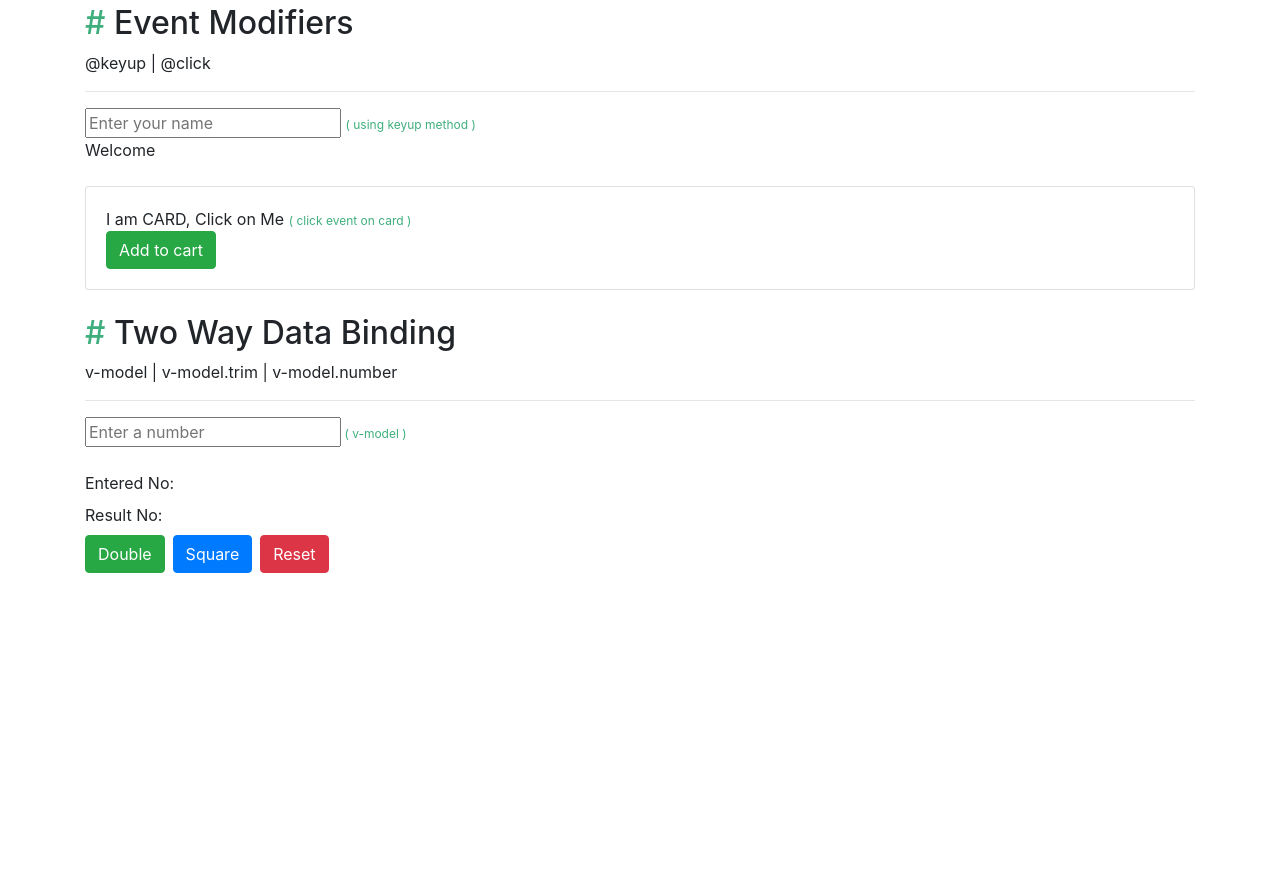
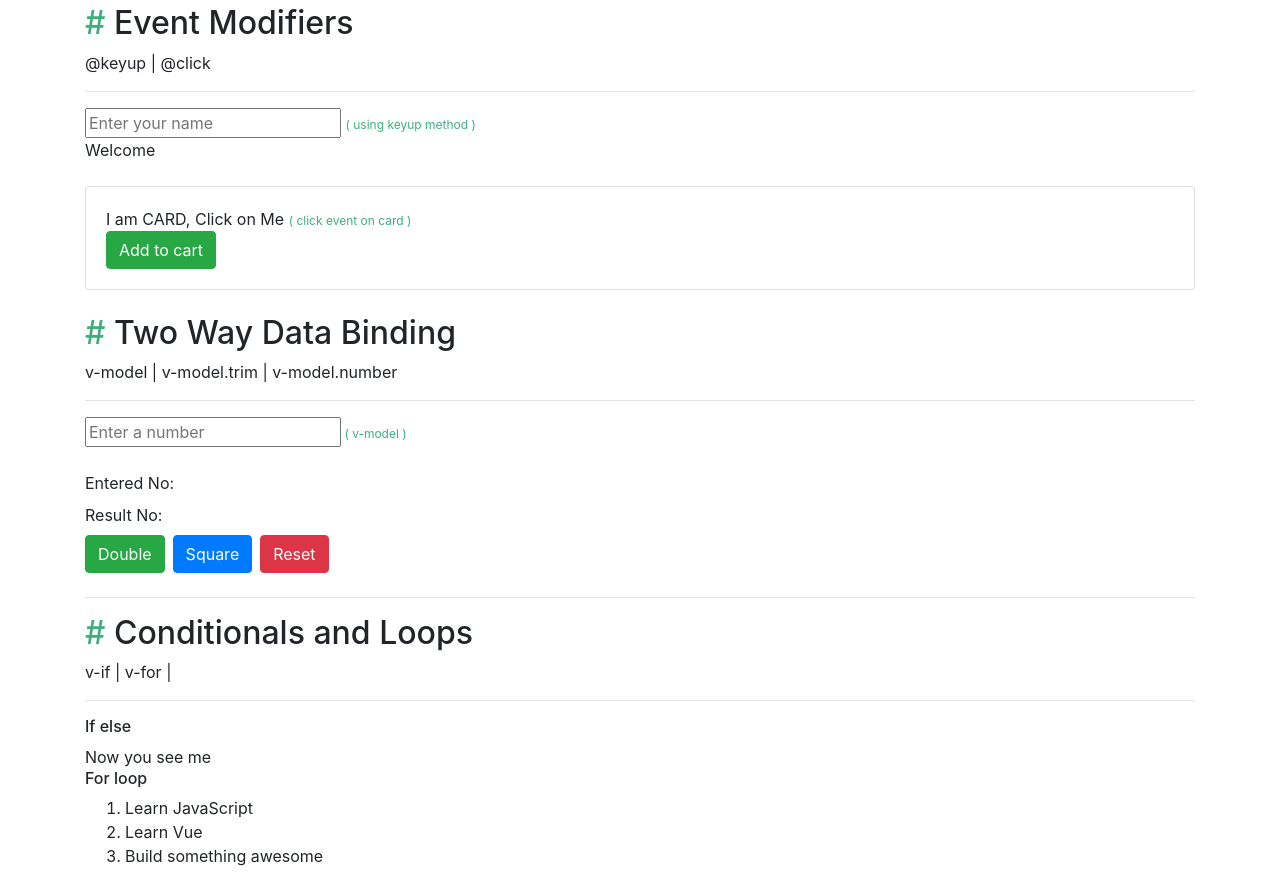
Before and after one commit to abbashir/Vue-js-practice, a plain HTML site: page index.html in a window 1280 px wide. Shown: the part 490-1374 px from the top of the page. Before the commit the page ends 1063 px from the top, so only its background shows below. Drawn offline with nearby package versions, Linux system fonts and the light colour scheme.

Commit message:
v-if and v-for

```diff
--- a/app.js
+++ b/app.js
@@ -62,6 +62,9 @@ const TowWayDataBinding = {
     methods: {
         getDouble(evt) {
             this.result = this.num *2;
+            if(this.result ==""){
+                alert("Please Enter Number")
+            }
         },
         getSquare(evt) {
             this.result = this.num * this.num;
@@ -73,6 +76,23 @@ const TowWayDataBinding = {
 
     }
 }
+
+const ConditionalsandLoops = {
+    data() {
+        return {
+            seen: true,
+            todos: [
+                { text: 'Learn JavaScript' },
+                { text: 'Learn Vue' },
+                { text: 'Build something awesome' }
+              ]
+        }
+    },
+    methods: {
+
+    }
+}
 Vue.createApp(app_data).mount('#app')
 Vue.createApp(event_modifier).mount('#event_modifier')
 Vue.createApp(TowWayDataBinding).mount('#TowWayDataBinding')
+Vue.createApp(ConditionalsandLoops).mount('#ConditionalsandLoops')
--- a/index.html
+++ b/index.html
@@ -82,6 +82,23 @@
     <button @click="Reset" class="btn btn-danger">Reset</button>
   </div>
 
+  <div id="ConditionalsandLoops" class="container mt-4">
+    <hr>
+    <h2><span class="hasTag"> # </span> Conditionals and Loops</h2>
+    <p> v-if | v-for |</p>
+    <hr>
+    <h6>If else</h6>
+    <span v-if="seen">Now you see me</span>
+
+    <h6>For loop</h6>
+    <ol>
+      <li v-for="todo in todos">
+        {{ todo.text }}
+      </li>
+    </ol>
+
+  </div>
+
 
   <!-- Optional JavaScript -->
   <!-- jQuery first, then Popper.js, then Bootstrap JS -->
```
